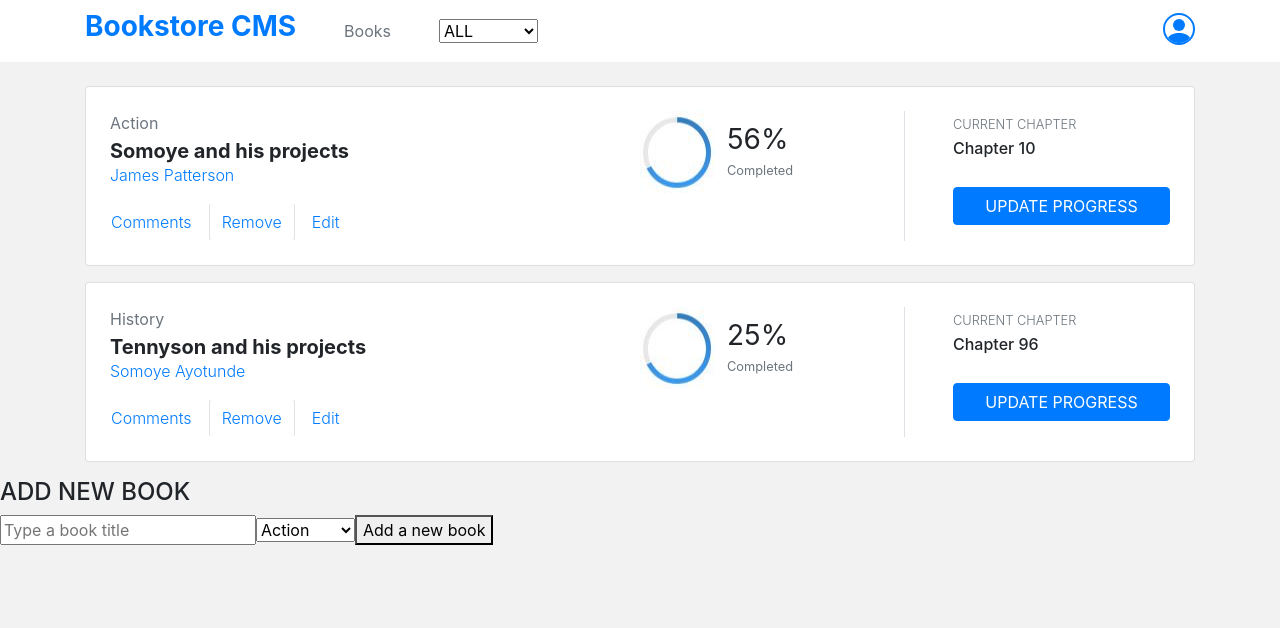
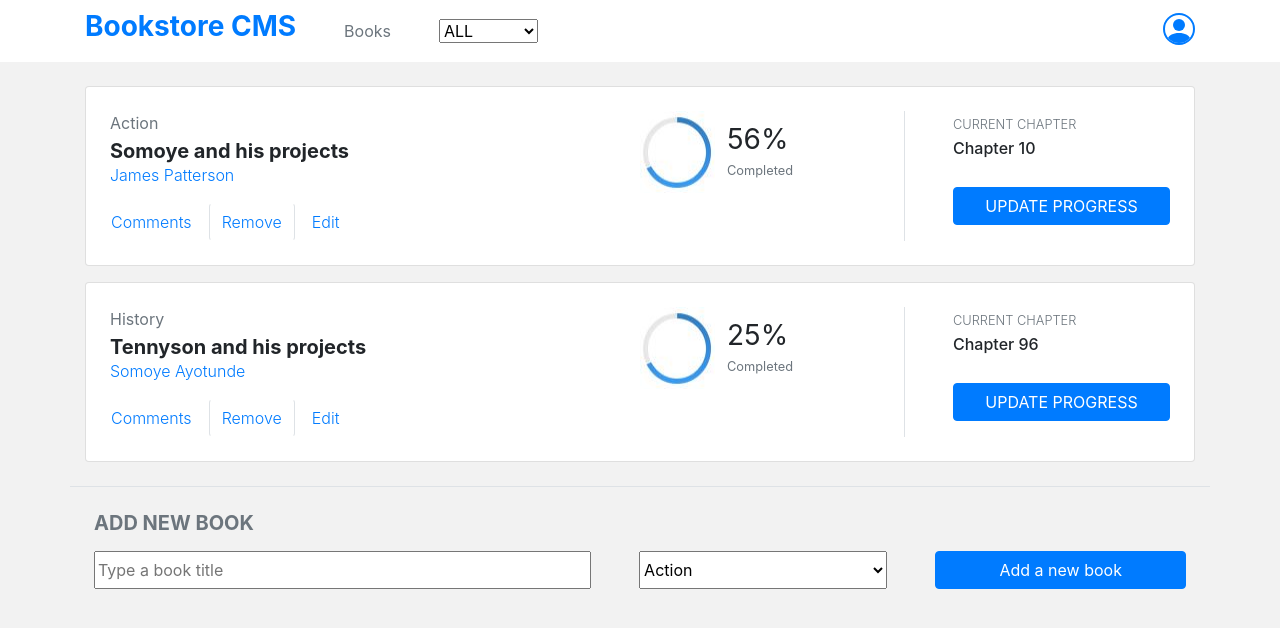
Before and after one commit to somoye123/Book-store, a React (Create React App) app: page / in a window 1280 px wide. Shown: the top 628 px of the page. Built offline with nearby package versions, Linux system fonts and the light colour scheme.

Commit message:
implement Bookform UI

```diff
--- a/src/containers/BooksForm.js
+++ b/src/containers/BooksForm.js
@@ -26,14 +26,16 @@ const BooksForm = ({ addBook }) => {
   };
 
   return (
-    <form className="bookform-section" onSubmit={handleSubmit}>
-      <h4>ADD NEW BOOK</h4>
-      <input type="text" name="title" placeholder="Type a book title" value={state.title} onChange={handleChange} />
-      <select onChange={handleChange} name="category">
-        {Constants.categories.map(category => <option key={category}>{category}</option>)}
-      </select>
-      <button type="submit">Add a new book</button>
-    </form>
+    <div className="container border-top p-4 mt-4">
+      <h5 className="text-secondary font-weight-bold mb-3">ADD NEW BOOK</h5>
+      <form className="d-flex justify-content-between" onSubmit={handleSubmit}>
+        <input type="text" name="title" placeholder="Type a book title" value={state.title} onChange={handleChange} className="w-50" />
+        <select onChange={handleChange} name="category" className="w-25 mx-5">
+          {Constants.categories.map(category => <option key={category}>{category}</option>)}
+        </select>
+        <button type="submit" className="btn btn-primary w-25">Add a new book</button>
+      </form>
+    </div>
   );
 };
 
```
